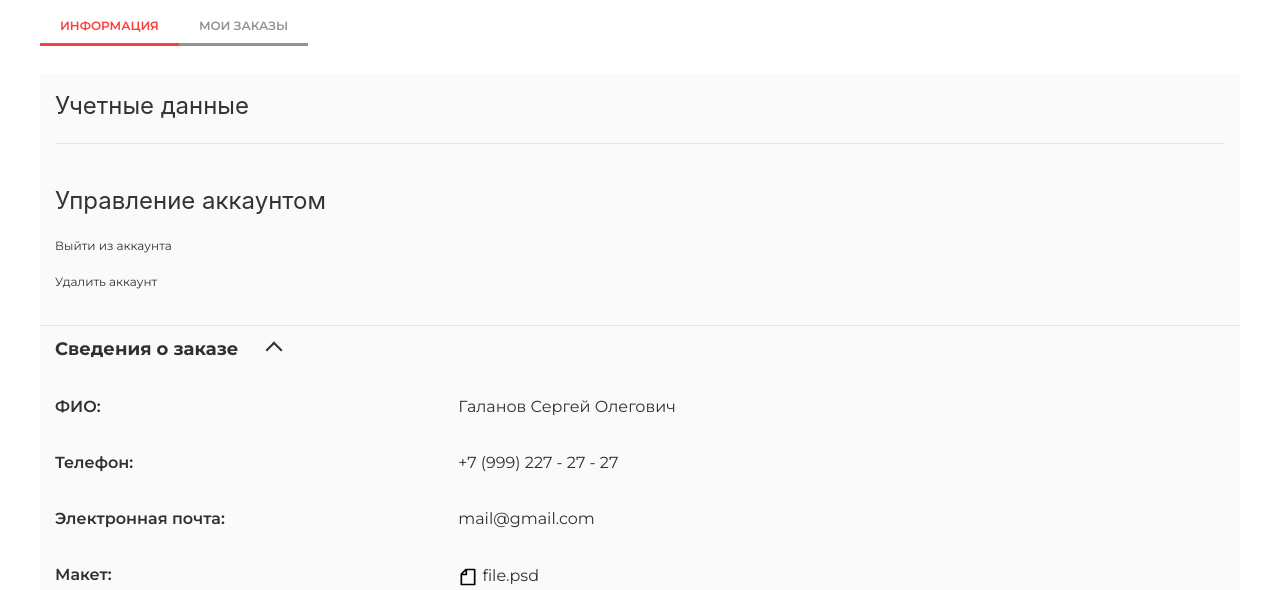
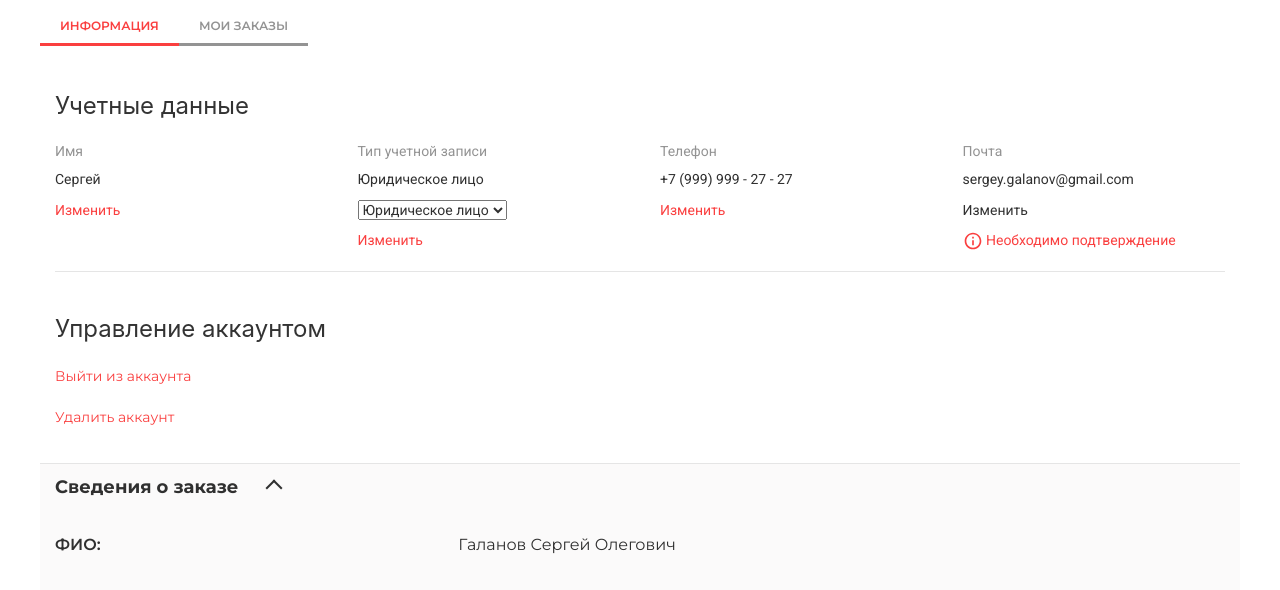
Before and after one commit to GrowTag/market.peshta.ru-layout, a plain HTML site: page lk.html in a window 1280 px wide. Shown: the part 203-793 px from the top of the page. Drawn offline with nearby package versions, Linux system fonts and the light colour scheme.

Commit message:
доработка лк

```diff
--- a/dest/scripts/script.js
+++ b/dest/scripts/script.js
@@ -53,9 +53,13 @@ if($('.js-select2').length !== 0){
     $('.js-select2').select2({
         placeholder: "Выберите город",
         maximumSelectionLength: 2,
-        language: "ru"
+        language: "ru",
     });
 }
+if($('.js-select-lk').length !== 0){
+    $('.js-select-lk').select2({
+        minimumResultsForSearch: -1
+    });}
 $('body').on('click','.js-calc',function (e){
     let total_attr = $(e.currentTarget).find('.js-calc-total')
     let size = total_attr.attr('data-number')
@@ -123,10 +127,14 @@ if($('.polzunok-5').length !== 0){
     });
 }
 
+if($('.js-open-filter').length !== 0){
     $('.js-open-filter').on('click',function (){
         $('#filter').toggleClass('uk-visible@m')
         $(this).toggleClass('filter_closed')
     })
+}
+
+if($('.main-slider').length !== 0){
     $('.main-slider').slick({
         infinite: true,
         slidesToShow: 1,
@@ -170,3 +178,4 @@ $('.thumb-slider').slick({
             }
         ]
     });
+}
--- a/lk.html
+++ b/lk.html
@@ -156,15 +156,49 @@
                 <li><a href="#" class="lk-tab__button">информация</a></li>
                 <li><a href="#" class="lk-tab__button">мои заказы</a></li>
             </ul>
-            <div class="uk-switcher uk-padding-small gray_bg">
+            <div class="uk-switcher uk-padding-small">
                 <div class="uk-margin">
                     <h3>Учетные данные</h3>
+                    <div class="credentials" uk-grid>
+                        <div class="uk-width-1-4@s">
+                            <div class="gray_color uk-margin-small-bottom">Имя</div>
+                            <div class="uk-text-small uk-margin-small-bottom">Сергей</div>
+                            <div><a href="" class="uk-text-small red_color">Изменить</a></div>
+                        </div>
+                        <div class="uk-width-1-4@s">
+                            <div class="gray_color uk-margin-small-bottom">Тип учетной записи</div>
+                            <div class="uk-text-small uk-margin-small-bottom">Юридическое лицо</div>
+                            <div class="uk-margin-small-bottom">
+                                <select class="js-select-lk select">
+                                    <option>Юридическое лицо</option>
+                                    <option>Физическое лицо</option>
+                                </select>
+                            </div>
+                            <div><a href="" class="uk-text-small red_color">Изменить</a></div>
+                        </div>
+                        <div class="uk-width-1-4@s">
+                            <div class="gray_color uk-margin-small-bottom">Телефон</div>
+                            <div class="uk-text-small uk-margin-small-bottom">+7 (999) 999 - 27 - 27</div>
+                            <div><a href="" class="uk-text-small red_color">Изменить</a></div>
+                        </div>
+                        <div class="uk-width-1-4@s">
+                            <div class="gray_color uk-margin-small-bottom">Почта</div>
+                            <div class="uk-text-small uk-margin-small-bottom">sergey.galanov@gmail.com</div>
+                            <div class="uk-margin-small-bottom red_color"><a href="" class="uk-text-small">Изменить</a></div>
+                            <div class="red_color">
+                                <svg width="20" height="20" viewBox="0 0 20 20" fill="none" xmlns="http://www.w3.org/2000/svg">
+                                    <path d="M9.99935 18.3333C5.39685 18.3333 1.66602 14.6025 1.66602 10C1.66602 5.39751 5.39685 1.66667 9.99935 1.66667C14.6018 1.66667 18.3327 5.39751 18.3327 10C18.3327 14.6025 14.6018 18.3333 9.99935 18.3333ZM9.99935 16.6667C11.7675 16.6667 13.4632 15.9643 14.7134 14.7141C15.9636 13.4638 16.666 11.7681 16.666 10C16.666 8.2319 15.9636 6.5362 14.7134 5.28596C13.4632 4.03572 11.7675 3.33334 9.99935 3.33334C8.23124 3.33334 6.53555 4.03572 5.2853 5.28596C4.03506 6.5362 3.33268 8.2319 3.33268 10C3.33268 11.7681 4.03506 13.4638 5.2853 14.7141C6.53555 15.9643 8.23124 16.6667 9.99935 16.6667ZM9.16602 5.83334H10.8327V7.50001H9.16602V5.83334ZM9.16602 9.16667H10.8327V14.1667H9.16602V9.16667Z" fill="#FA3F3F"/>
+                                </svg>
+                                Необходимо подтверждение
+                            </div>
+                        </div>
+                    </div>
                     <hr>
                     <h3>Управление аккаунтом</h3>
-                    <div class="uk-margin"><a href="">Выйти из аккаунта</a></div>
-                    <div class="uk-margin"><a href="">Удалить аккаунт</a></div>
+                    <div class="uk-margin"><a href="" class="uk-text-small red_color">Выйти из аккаунта</a></div>
+                    <div class="uk-margin"><a href="" class="uk-text-small red_color">Удалить аккаунт</a></div>
                 </div>
-                <div class="uk-margin">
+                <div class="uk-margin gray_bg">
                     <div uk-grid>
                         <div class="uk-width-1-3@s">
                             <div class="uk-padding-small order-status uk-margin-bottom">
--- a/src/scss/style.scss
+++ b/src/scss/style.scss
@@ -941,3 +941,10 @@ input[type='text']{
     padding: 15px 0;
   }
 }
+
+.credentials{
+  *{
+    font-size: 14px;
+    font-family: 'Roboto', sans-serif;
+  }
+}
--- a/src/scss/variable.scss
+++ b/src/scss/variable.scss
@@ -36,7 +36,9 @@ $xLarge: 1600px;
     font-size: 28px;
   }
 }
-
+.red_color{
+  color: $red;
+}
 .gray_color{
   color: $color_gray;
 }
```
Also changed, not shown: dest/style/style.css, dest/style/variable.css. Lines whose indentation alone changed are shown as unchanged.
